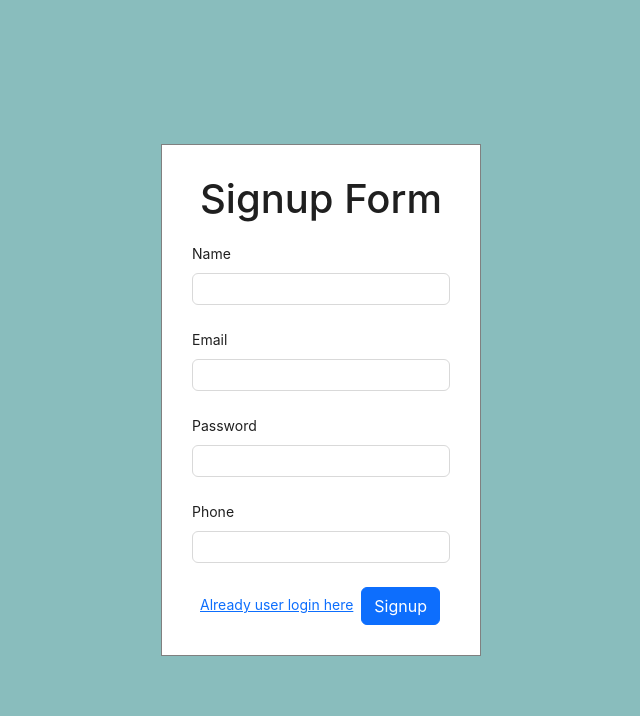
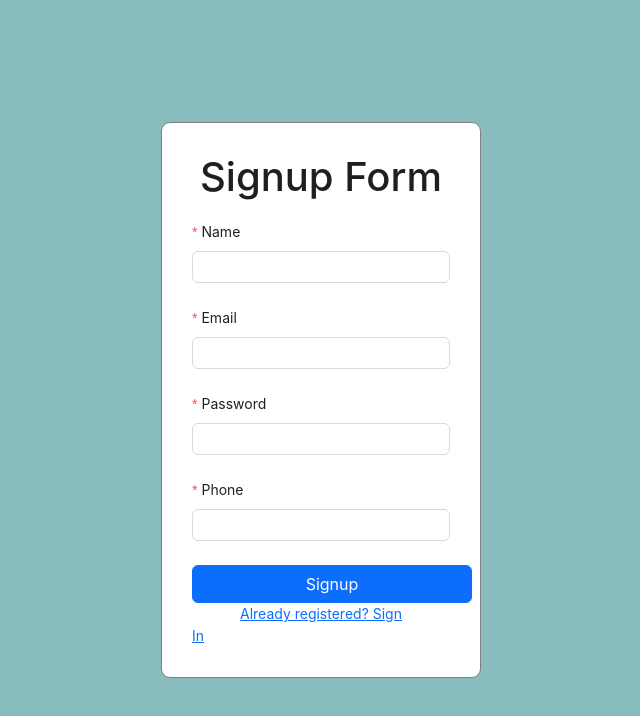
Before and after one commit to Aakashverma1998/doctor-appiontment-system, a React (Create React App) app in the folder client/: page /signup in a window 1280 px wide. Shown: the top 716 px of the page, without its empty margins (319-959 px from the left). Built offline with nearby package versions, Linux system fonts and the light colour scheme.

Commit message:
some design done

```diff
--- a/client/src/App.js
+++ b/client/src/App.js
@@ -10,6 +10,7 @@ import ApplyDoctor from "./pages/ApplyDoctor";
 import Notofication from "./pages/Notofication";
 import Users from "./pages/admin/Users";
 import Doctor from "./pages/admin/Doctor";
+import Profile from "./pages/doctor/Profile";
 
 function App() {
   const {loading} = useSelector(state => state.alert)
@@ -23,6 +24,7 @@ function App() {
        <Route path="/notification" element = {<ProtectedRoute> <Notofication /></ProtectedRoute>}/>
        <Route path="/users" element = {<ProtectedRoute> <Users /></ProtectedRoute>}/>
        <Route path="/doctors" element = {<ProtectedRoute> <Doctor /></ProtectedRoute>}/>
+       <Route path="/doctor/profile/:id" element = {<ProtectedRoute> <Profile /></ProtectedRoute>}/>
        <Route path="/appointments" element = {<ProtectedRoute> <HomePage /></ProtectedRoute>}/>
        <Route path="/signup" element = {<PublicRoute><Signup/></PublicRoute>}/>
        <Route path="/login" element = {<PublicRoute><Login/></PublicRoute>}/>
--- a/client/src/Data/data.js
+++ b/client/src/Data/data.js
@@ -1,45 +1,45 @@
-export const userMenu =[
+export const userMenu = [
   {
-        name: 'Home',
-        path : "/",
-        icon : "fa-solid fa-house"
+    name: "Home",
+    path: "/",
+    icon: "fa-solid fa-house",
   },
   {
-        name : "Appointments",
-        path : "/appointments",
-        icon : "fa-solid fa-list"
+    name: "Appointments",
+    path: "/appointments",
+    icon: "fa-solid fa-list",
   },
   {
-        name : "Apply-Doctor",
-        path : "/apply-doctor",
-        icon : "fa-solid fa-user-doctor"
+    name: "Apply-Doctor",
+    path: "/apply-doctor",
+    icon: "fa-solid fa-user-doctor",
   },
   {
-        name : "Profile",
-        path : "/profile",
-        icon : "fa-solid fa-user"
-    }
-]
+    name: "Profile",
+    path: "/profile",
+    icon: "fa-solid fa-user",
+  },
+];
 
-export const adminMenu =[
+export const adminMenu = [
   {
-        name: 'Home',
-        path : "/",
-        icon : "fa-solid fa-house"
+    name: "Home",
+    path: "/",
+    icon: "fa-solid fa-house",
   },
   {
-        name : "Doctors",
-        path : "/doctors",
-        icon : "fa-solid fa-user-doctor"
+    name: "Doctors",
+    path: "/doctors",
+    icon: "fa-solid fa-user-doctor",
   },
   {
-        name : "Users",
-        path : "/users",
-        icon : "fa-solid fa-user"
+    name: "Users",
+    path: "/users",
+    icon: "fa-solid fa-user",
   },
   {
-        name : "Profile",
-        path : "/profile",
-        icon : "fa-solid fa-user"
-    }
-]
+    name: "Profile",
+    path: "/profile",
+    icon: "fa-solid fa-user",
+  },
+];
--- a/client/src/components/Layout.js
+++ b/client/src/components/Layout.js
@@ -13,7 +13,28 @@ const Layout = ({ children }) => {
     message.success("Logout Successfully");
     navigate("/login");
   };
-  const SidebarMenu = user?.isAdmin ? adminMenu : userMenu;
+  const doctorMenu = [
+    {
+      name: "Home",
+      path: "/",
+      icon: "fa-solid fa-house",
+    },
+    {
+      name: "Appointments",
+      path: "/appointments",
+      icon: "fa-solid fa-list",
+    },
+    {
+      name: "Profile",
+      path: `/doctor/profile/${user?._id}`,
+      icon: "fa-solid fa-user",
+    },
+  ];
+  const SidebarMenu = user?.isAdmin
+    ? adminMenu
+    : user?.isDoctor
+    ? doctorMenu
+    : userMenu;
   return (
     <>
       <div className="main">
@@ -43,8 +64,13 @@ const Layout = ({ children }) => {
           </div>
           <div className="content">
             <div className="header">
-              <div className="header-content"  style={{cursor:"pointer"}}>
-                <Badge count={user?.notification.length} onClick={()=>{navigate("/notification")}}>
+              <div className="header-content" style={{ cursor: "pointer" }}>
+                <Badge
+                  count={user?.notification.length}
+                  onClick={() => {
+                    navigate("/notification");
+                  }}
+                >
                   <i class="fa-solid fa-bell"></i>
                 </Badge>
                 <Link to="/profile">{user?.name}</Link>
--- a/client/src/pages/Signup.js
+++ b/client/src/pages/Signup.js
@@ -1,55 +1,90 @@
-import React from 'react'
-import { Form, Input, message } from "antd"
-import "../styles/SignupStyle.css"
-import {useDispatch} from "react-redux"
-import axios from "axios"
-import {Link, useNavigate} from "react-router-dom"
-import { hideLoading, showLoading } from '../redux/features/alertSlice'
+import React from "react";
+import { Form, Input, message } from "antd";
+import "../styles/SignupStyle.css";
+import { useDispatch } from "react-redux";
+import axios from "axios";
+import { Link, useNavigate } from "react-router-dom";
+import { hideLoading, showLoading } from "../redux/features/alertSlice";
 function Signup() {
-    const navigate = useNavigate()
-    const dispatch = useDispatch()
-    const onfinishHandler = async(values) =>{
-        try{
-            dispatch(showLoading())
-            const res = await axios.post("http://localhost:8080/api/v1/user/register",values)
-            dispatch(hideLoading())
-            if(res.data.success){
-                message.success("User Rgeister Successfully")
-                navigate("/login")
-
-            }else{
-                dispatch(hideLoading())
-                message.error(res.data.message)
+  const navigate = useNavigate();
+  const dispatch = useDispatch();
+  const onfinishHandler = async (values) => {
+    try {
+      dispatch(showLoading());
+      const res = await axios.post(
+        "http://localhost:8080/api/v1/user/register",
+        values
+      );
+      dispatch(hideLoading());
+      if (res.data.success) {
+        message.success("User Rgeister Successfully");
+        navigate("/login");
+      } else {
+        dispatch(hideLoading());
+        message.error(res.data.message);
       }
-
-        }catch(err){
+    } catch (err) {
       console.log(err);
-            message.error("something went worng.")
+      message.error("something went worng.");
     }
-    }
+  };
   return (
     <>
-    <div className='form-container'>
-        <Form layout='vertical' onFinish={onfinishHandler} className='register-form'>
-        <h1 className='title'>Signup Form</h1>
-        <Form.Item label = "Name" name="name">
-            <Input type='text' required/>
+      <div className="form-container">
+        <Form
+          layout="vertical"
+          onFinish={onfinishHandler}
+          className="register-form"
+        >
+          <h1 className="title">Signup Form</h1>
+          <Form.Item
+            label="Name"
+            name="name"
+            required
+            rules={[{ required: true }]}
+          >
+            <Input type="text" required />
           </Form.Item>
-        <Form.Item label = "Email" name="email">
-            <Input type='email' required/>
+          <Form.Item
+            label="Email"
+            name="email"
+            required
+            rules={[{ required: true }]}
+          >
+            <Input type="email" required />
           </Form.Item>
-        <Form.Item label = "Password" name="password">
-            <Input type='password' required/>
+          <Form.Item
+            label="Password"
+            name="password"
+            required
+            rules={[{ required: true }]}
+          >
+            <Input type="password" required />
           </Form.Item>
-        <Form.Item label = "Phone" name="phone">
-            <Input type='number' required/>
+          <Form.Item
+            label="Phone"
+            name="phone"
+            required
+            rules={[{ required: true }]}
+          >
+            <Input type="number" required />
           </Form.Item>
-        <Link to={"/login"} className='p-2'>Already user login here</Link>
-        <button className='btn btn-primary' type="submit">Signup</button>
+          <button
+            className="btn btn-primary"
+            style={{ width: "280px" }}
+            type="submit"
+          >
+            Signup
+          </button>
+          <div>
+            <Link to={"/login"} className="p-5">
+              Already registered? Sign In
+            </Link>
+          </div>
         </Form>
       </div>
     </>
-  )
+  );
 }
 
-export default Signup
+export default Signup;
--- /dev/null
+++ b/client/src/pages/doctor/Profile.js
@@ -0,0 +1,12 @@
+import React from 'react'
+import Layout from '../../components/Layout'
+
+function Profile() {
+  return (
+    <Layout>
+        <h1 className='p-2 text-center'>Manage Profile</h1>
+    </Layout>
+  )
+}
+
+export default Profile
--- a/client/src/styles/SignupStyle.css
+++ b/client/src/styles/SignupStyle.css
@@ -10,6 +10,7 @@
     border: 1px solid gray;
     padding: 30px;
     width: 25%;
+    border-radius: 9px;
     background-color: white;
 }
 
```
Also changed, not shown: client/src/pages/Login.js (+65 -39 lines), 1 other file (tests, documents, lock files or other folders). Lines whose indentation alone changed are shown as unchanged.
